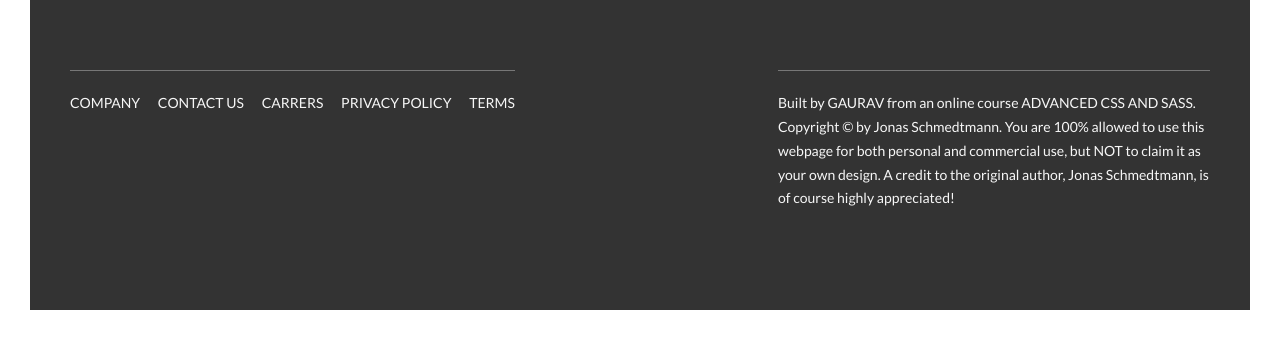
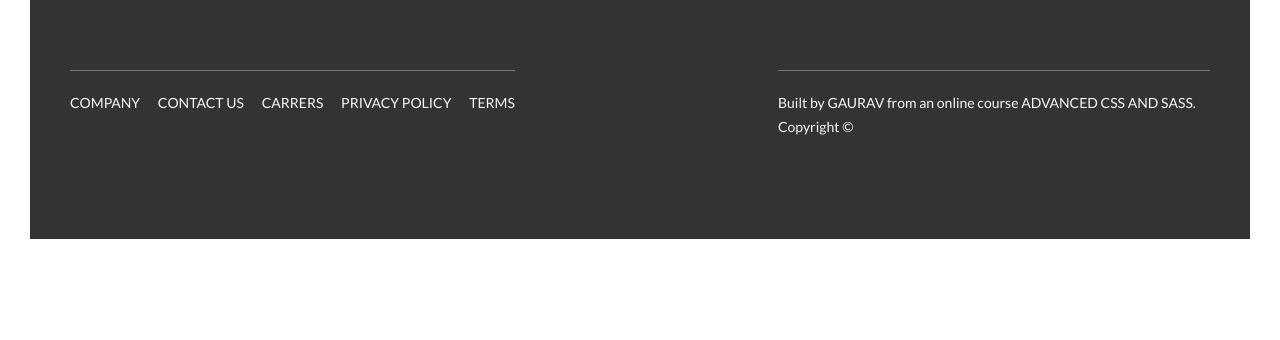
Before and after one commit to Gaurav18199/1-Natours.github.io, a website: page index.html in a window 1280 px wide. Shown: the part 5815-6155 px from the top of the page. After the commit the page ends 6084 px from the top, so only its background shows below. Drawn offline with Linux system fonts and the light colour scheme.

Commit message:
Update index.html

```diff
--- a/index.html
+++ b/index.html
@@ -391,9 +391,10 @@
                 <div class="col-1-of-2">
                     <p class="footer__copyright">
                         Built by <a href="#" class="footer__link">Gaurav</a> from an online course <a href="#" class="footer__link">Advanced CSS and Sass</a>.
-                        Copyright &copy; by Jonas Schmedtmann. You are 100% allowed to use this webpage for both personal
+                        Copyright &copy;
+                        <!-- by Jonas Schmedtmann. You are 100% allowed to use this webpage for both personal
                         and commercial use, but NOT to claim it as your own design. A credit to the original author, Jonas
-                        Schmedtmann, is of course highly appreciated!
+                        Schmedtmann, is of course highly appreciated! -->
                     </p>
                 </div>
             </div>
```
